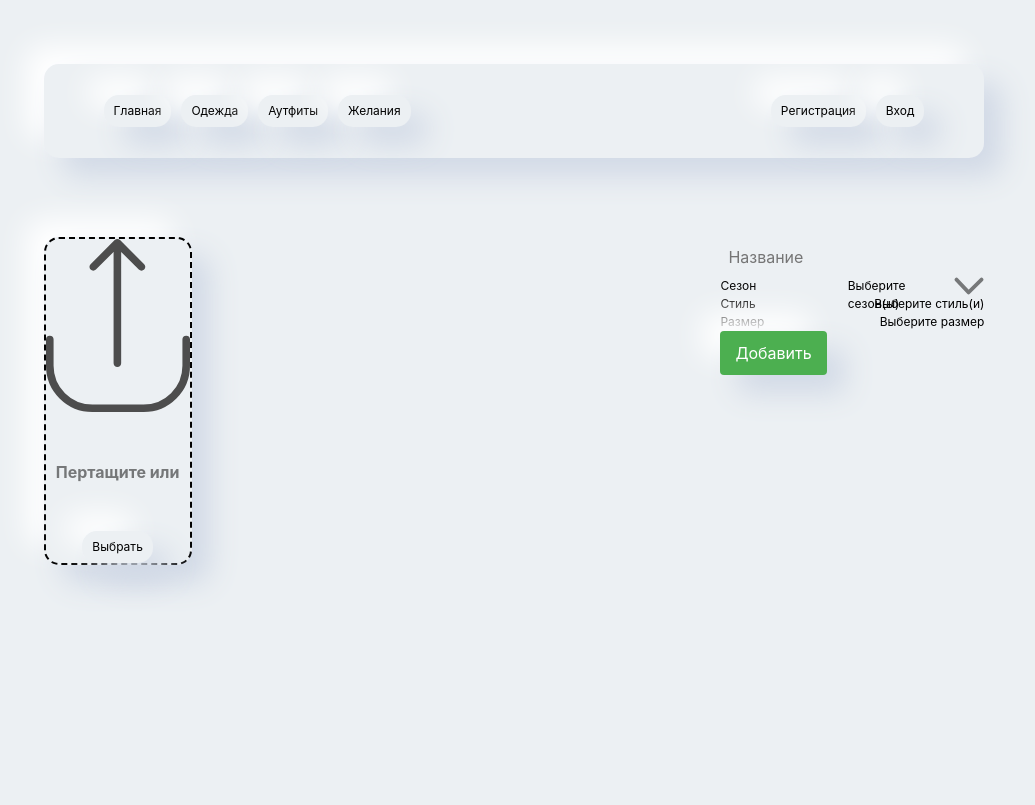
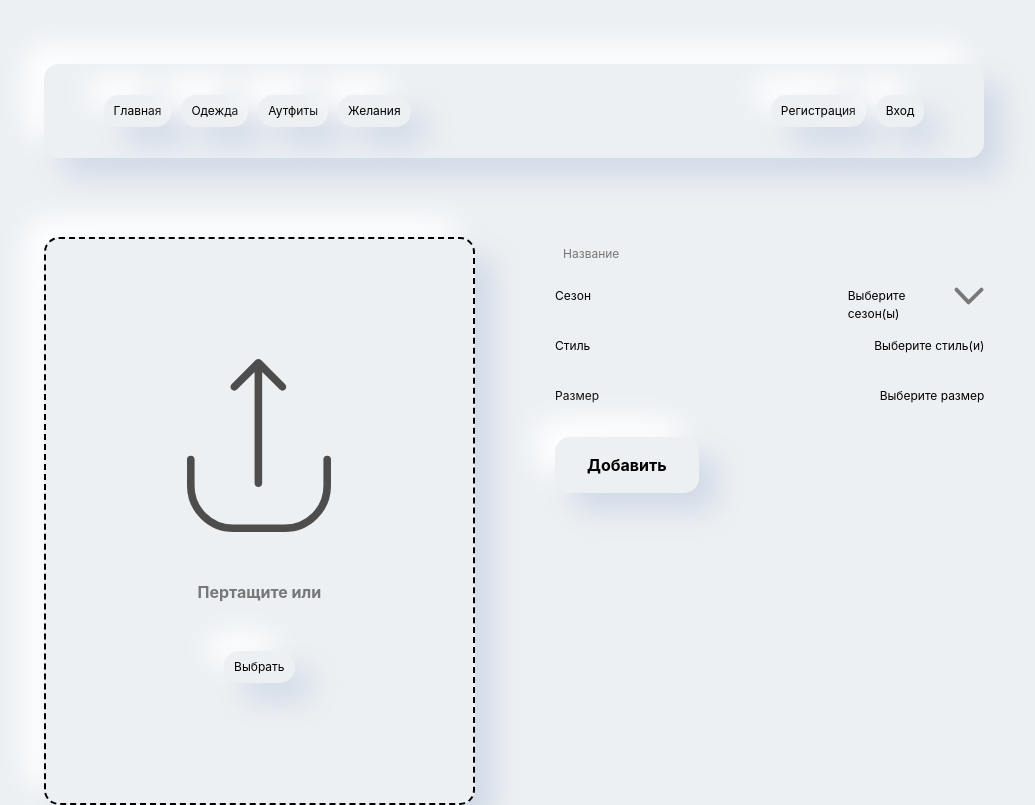
Before and after one commit to Qwayb/course-project, a Vue app: page /clothesAdd in a window 1280 px wide. Shown: the whole page, without its empty margins (126-1161 px from the left). Built offline with nearby package versions, Linux system fonts and the light colour scheme.

Commit message:
little ui at clothesAdd

```diff
--- a/src/assets/main.css
+++ b/src/assets/main.css
@@ -23,7 +23,7 @@ h2 {
     text-decoration: underline;
 }
 
-input {
+.input {
     background-color: #ECF0F3;
     outline: none;
     /*border: 1px solid #000000;*/
@@ -43,12 +43,12 @@ button {
     background-color: #ECF0F3;
     border-radius: 15px;
     box-shadow:
-            18px 18px 30px #D1D9E6,
-            -18px -18px 30px #FFFFFF;
+            18px 18px 30px rgba(209, 217, 230, 1),
+            -18px -18px 30px rgba(255, 255, 255, 1);
     max-width: fit-content;
     padding: 7px 10px;
 
-    transition: box-shadow 0.9s ease-in-out !important;
+    transition: all 0.9s ease-in-out !important;
 }
 
 .button {
@@ -60,7 +60,7 @@ button {
     max-width: fit-content;
     padding: 7px 10px;
 
-    transition: box-shadow 0.9s ease-in-out !important;
+    transition: all 0.9s ease-in-out !important;
 }
 
 button:hover {
--- a/src/views/ClothesAdd.vue
+++ b/src/views/ClothesAdd.vue
@@ -33,17 +33,15 @@ const selectedStylesText = computed(() =>
     formData.value.styles.length > 0 ? formData.value.styles.join(', ') : 'Выберите стиль(и)'
 );
 
-let dropDownOpened = ref(false);
 
 const toggleDropdown = (name) => {
+  const dropped = true;
   dropdowns.value = {
     seasons: false,
     styles: false,
     sizes: false,
     [name]: !dropdowns.value[name]
   };
-
-  dropDownOpened = ref(true);
 };
 
 const handleFileSelect = (event) => {
@@ -213,7 +211,7 @@ const submitForm = async () => {
                 :value="style"
                 v-model="formData.styles"
             />
-            <label :for="'style-' + style">{{ style }}</label>
+            <label :for="'style-' + style" class="options">{{ style }}</label>
           </div>
         </div>
       </div>
@@ -239,7 +237,7 @@ const submitForm = async () => {
       </div>
 
       <!-- Кнопка добавления -->
-      <button @click="submitForm" :disabled="isSubmitting" class="submit-btn">
+      <button @click="submitForm" :disabled="isSubmitting" class="button button-submit">
         {{ isSubmitting ? 'Добавляем...' : 'Добавить' }}
       </button>
     </div>
@@ -249,6 +247,21 @@ const submitForm = async () => {
 </template>
 
 <style scoped>
+.options {
+  background-color: #ECF0F3;
+  border-radius: 15px;
+  box-shadow:
+      18px 18px 30px #D1D9E6,
+      -18px -18px 30px #FFFFFF;
+  max-width: fit-content;
+  padding: 7px 10px;
+  cursor: pointer;
+}
+
+.options:hover {
+  border: solid 1px;
+}
+
 .select-options {
   display: flex;
 }
@@ -267,6 +280,7 @@ const submitForm = async () => {
 .input-area{
   display: flex;
   flex-direction: column;
+  width: 100%;
 }
 
 .upload-label-noPreview__img {
@@ -287,13 +301,15 @@ const submitForm = async () => {
 }
 
 .add-clothing-form {
-
+  gap: 10vh;
 }
 
 .upload-area {
+  padding: 15vh 0;
   border: 2px dashed #000;
   cursor: pointer;
   max-height: 656px;
+  width: 100%;
 }
 
 .defShadow:hover {
@@ -313,18 +329,20 @@ const submitForm = async () => {
 }
 
 .form-group {
+  margin-bottom: 2vh;
 }
 
 .select-header {
   display: flex;
   justify-content: space-between;
   cursor: pointer;
+  margin-bottom: 2vh;
+
 }
 
 .dropdown-options {
-  border: 1px solid #eee;
-  padding: 10px;
-  margin-top: 5px;
+  display: flex;
+  justify-content: space-between;
 }
 
 .option {
@@ -335,6 +353,12 @@ input[type="text"] {
   width: 100%;
   padding: 8px;
   box-sizing: border-box;
+}
+
+.button-submit {
+  font-weight: bold;
+  font-size: 2vh;
+  padding: 2vh 4vh;
 }
 
 .submit-btn {
--- a/src/views/Login.vue
+++ b/src/views/Login.vue
@@ -62,8 +62,8 @@ async function handleLogin() {
   <div class="form">
     <h2>Вход</h2>
     <form class="input-block" @submit.prevent="handleLogin">
-      <input v-model="form.email" type="email" placeholder="Email" required>
-      <input v-model="form.password" type="password" placeholder="Пароль" required>
+      <input v-model="form.email" type="email" placeholder="Email" required class="input">
+      <input v-model="form.password" type="password" placeholder="Пароль" required class="input">
       <button type="submit" :disabled="isLoading">
         {{ isLoading ? 'Вход...' : 'Войти' }}
       </button>
--- a/src/views/Register.vue
+++ b/src/views/Register.vue
@@ -57,9 +57,9 @@ async function handleRegister() {
   <div class="form">
     <h2>Регистрация</h2>
     <form class="input-block" @submit.prevent="handleRegister">
-      <input v-model="form.name" type="text" placeholder="Имя" required>
-      <input v-model="form.email" type="email" placeholder="Email" required>
-      <input v-model="form.password" type="password" placeholder="Пароль" required>
+      <input v-model="form.name" type="text" placeholder="Имя" required class="input">
+      <input v-model="form.email" type="email" placeholder="Email" required class="input">
+      <input v-model="form.password" type="password" placeholder="Пароль" required class="input">
       <button type="submit" :disabled="isLoading">
         {{ isLoading ? 'Регистрация...' : 'Зарегистрироваться' }}
       </button>
```
